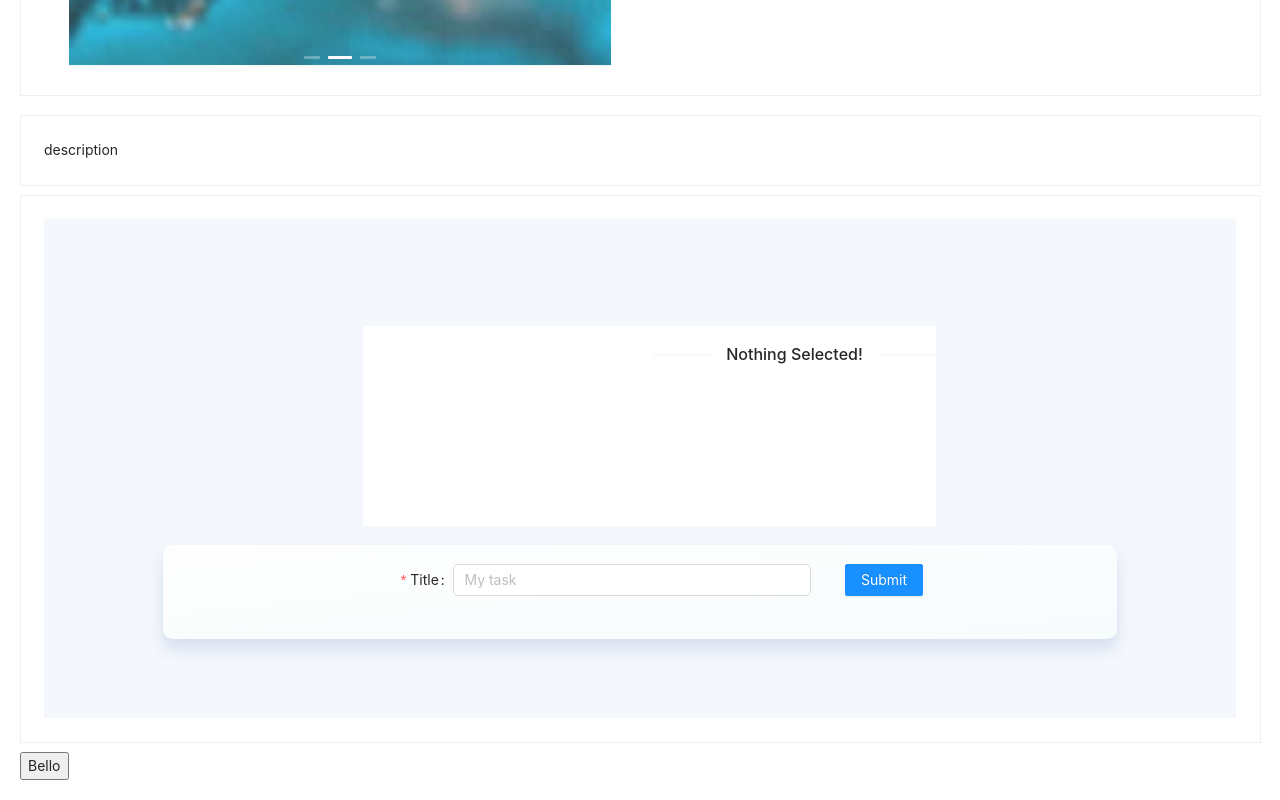
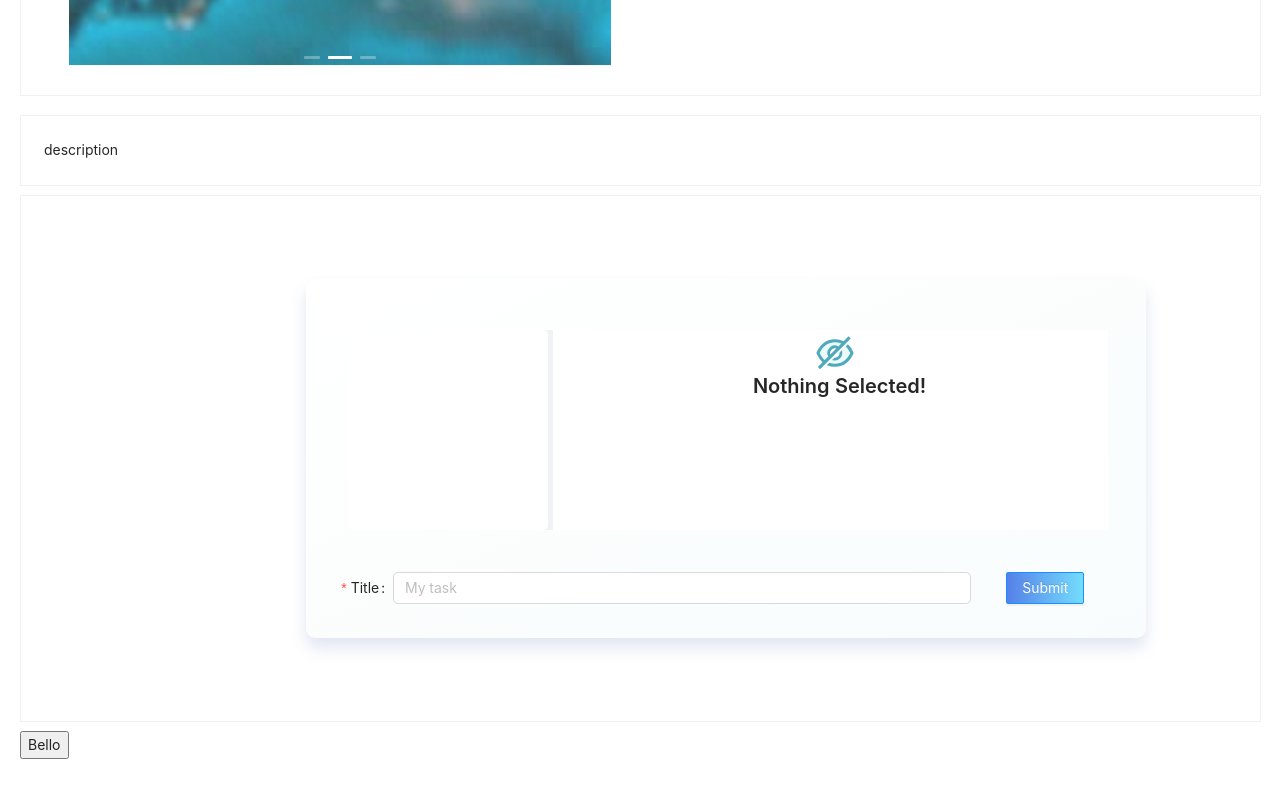
Before and after one commit to armingh2000/arsam-front, a React (Create React App) app: page /event in a window 1280 px wide. Shown: the part 399-1199 px from the top of the page. After the commit the page ends 1178 px from the top, so only its background shows below. Built offline with nearby package versions, Linux system fonts and the light colour scheme.

Commit message:
TasksOver

```diff
--- a/src/view/scripts/pages/event/blocks/TaskForm.js
+++ b/src/view/scripts/pages/event/blocks/TaskForm.js
@@ -63,7 +63,6 @@ export default class TaskForm extends React.Component{
             },
           };
         return (
-            <div className="box">
 
                 <Form
                     name="basic"
@@ -71,7 +70,7 @@ export default class TaskForm extends React.Component{
                     className="center-form"
                     >
                    <Row>
-                   <Col span={12} offset={5}><Form.Item
+                   <Col span={18} offset={1}><Form.Item
                    label="Title"
                    name="Title"
                    rules={[{ required: true, message: this.state.error }]}
@@ -85,16 +84,14 @@ export default class TaskForm extends React.Component{
 
                   </Form.Item></Col>
                   <Col offset={1}><Form.Item>
-                  <Button style={{display: 'flex'}} type="primary" htmlType="submit">
+                  <Button className="Task-Button-Style" type="primary" htmlType="submit">
                   Submit
                   </Button>
-              </Form.Item></Col>
+                </Form.Item></Col>
                   </Row>
 
                     </Form>
 
-
-            </div>
         )
     }
 }
--- a/src/view/scripts/pages/event/blocks/Tasks.js
+++ b/src/view/scripts/pages/event/blocks/Tasks.js
@@ -1,32 +1,33 @@
-import { Layout, Menu, Divider, AutoComplete } from 'antd';
+import { Layout, Menu, Col, AutoComplete, Typography, Row } from 'antd';
 import React from 'react';
 import { connect } from 'react-redux';
 import SubTask from './SubTask';
 import MenuItem from 'antd/lib/menu/MenuItem';
 import { selectSubTask } from '../../../../../core/event/actions/taskActions';
+import {EyeInvisibleTwoTone} from '@ant-design/icons'
 
 
 const {Header, Content, Sider} = Layout
+const {Title} = Typography
 
 const Tasks = (props) => {
 
 
     const chooseSubTask = (id) => {
-        console.log(id)
         props.dispatch(selectSubTask(id))
     }
     return (
-        <Layout style={{
-            width: '60%',
-            marginLeft : '21%',
-            marginTop : '5%'
-        }}>
-        <Sider theme="light" width={260}
-        className="site-layout-background" style={{
-            overflow: 'auto',
-            height: '50vh',
-            maxHeight : 200
-          }}>
+
+            <Layout
+            className="get-border-radius"
+            style={{
+                width: '95vh',
+                marginLeft: '5%',
+                marginTop : '5%',
+            }}
+            >
+            <Sider theme="light"
+            className="site-layout-background get-border-radius get-shadow menu-tasks-get-style">
             <Menu
             mode="inline"
             maxHeight={180}
@@ -41,20 +42,25 @@ const Tasks = (props) => {
             </Menu>
             </Sider>
             <Content
-          width={600}
-          style={{
-            backgroundColor : 'white',
-            paddingLeft : 30,
-            maxWidth : 630
-          }}
+            className="content-style"
             >
             {
             props.event.selectedTask ?  <SubTask key={props.event.selectedTask.id} {...props.event.selectedTask} ></SubTask> :
-            <Divider>Nothing Selected!</Divider>
+                <div >
+                    <Row className="Nothing-Shown">
+                    <EyeInvisibleTwoTone
+                    twoToneColor="#4eaaba"
+                    style={{
+                        fontSize : '38px',
+                    }}/>
+                    </Row>
+                    <Row className="Nothing-Shown">
+                    <Title level={4} className="Nothing-Selected-Style">Nothing Selected!</Title>
+                    </Row>
+                </div>
             }
             </Content>
             </Layout>
-
     )
 }
 
--- a/src/view/scripts/pages/event/show-event/components/EventGrid.jsx
+++ b/src/view/scripts/pages/event/show-event/components/EventGrid.jsx
@@ -51,10 +51,14 @@ const EventGrid = ({event, dispatch}) =>
             </Card.Grid>
             <Card.Grid style={{width:"100%", margin:"10px 0"}}>
             <div id="components-checkList">
+            <div
+            className="box"
+            >
             <Tasks></Tasks>
             <TaskForm
             onSubmit={(task) => {dispatch(addTask(task))}}
             onStatusChange={(task) => {dispatch(changeStatus(task.id, task))}}></TaskForm>
+            </div>
             </div>
             </Card.Grid>
 
--- a/src/view/styles/components/checkList.scss
+++ b/src/view/styles/components/checkList.scss
@@ -1,29 +1,5 @@
-// @import url('https://fonts.googleapis.com/css?family=Noto+Sans:400,400i,700,700i&subset=greek-ext');
-
-#components-checkList .signup-form {
-    max-width: 300px;
-  }
-  #components-checkList .signup-form-forgot {
-    float: right;
-  }
-  #components-checkList .ant-col-rtl .signup-form-forgot {
-    float: left;
-  }
-  #components-checkList .signup-form-button {
-    width: 100%;
-  }
-
   #components-checkList {
-      // background-image: url("https://images.pexels.com/photos/891252/pexels-photo-891252.jpeg?auto=compress&cs=tinysrgb&dpr=2&h=750&w=1260");
-      background-position: center;
-      background-origin: content-box;
-      background-repeat: no-repeat;
-      background-size: cover;
-      // min-height:100vh;
-      background-color: #f4f7fc;
       padding: 5% 10%;
-      // background:
-      // font-family: 'Noto Sans', sans-serif;
   }
 
   #components-checkList .text-center{
@@ -39,10 +15,13 @@
   #components-checkList .box{
     background: linear-gradient(to bottom right, rgba(255, 255, 255, 0.89) 0%, rgba(247, 252, 252,0.89) 100%);
       border-radius:10px;
-      padding: 2% 7%;
-    box-shadow: 0px 10px 15px rgba(61, 99, 174, 0.16);
+      padding: 1% 0%;
+      height: 20%;
+      width: 105vh;
+      box-shadow: 0px 10px 15px rgba(61, 99, 174, 0.16);
+      margin-left: 15%;
     // margin: 50px 0px;
-    margin: 2% 0%;
+    // margin: 10% 0%;
     // background-color: #fff;
     // text-align: center;
   }
@@ -197,6 +176,7 @@
   }
 
   #components-checkList .center-form{
+    margin-top: 5%;
     margin-left: 0%;
   }
 
@@ -226,3 +206,72 @@
   #components-checkList .date-picker-width{
     width: 100%;
   }
+
+  #components-checkList .menu-tasks-get-style{
+    overflow: auto;
+    height: 25vh;
+    width : 260 ;
+    margin-left: 0px;
+    margin-right: 5px;
+  }
+
+  #components-checkList .content-style{
+    max-width: 580;
+    background-Color : white;
+    padding-top: 0.5%;
+    padding-left: 1%;
+  }
+  #components-checkList .Status-Button-Style{
+      margin-left: 10%;
+  }
+
+  #components-checkList .Delete-Edit-Button{
+      margin-left: 5%;
+      margin-right: 5%;
+  }
+
+  #components-checkList .Nothing-Selected-Style{
+    margin-left: 10px;
+  }
+
+  #components-checkList .Members-Title-Style{
+    margin-left: 0px;
+  }
+  #components-checkList .Tags-Row-Style{
+    margin-right: 10px;
+  }
+
+  #components-checkList .Firt-Row-Padding{
+    padding-top: 70px;
+  }
+
+  #components-checkList .Task-Button-Style{
+    background: rgb(86, 128, 233);
+
+    background: linear-gradient(to right, rgba(86, 128, 233, 1) 0%, rgba(116, 221, 252, 1) 100%);
+  }
+
+  #components-checkList .Status-Button-Todo-Style{
+    background: rgb(84, 172, 194);
+
+    background: linear-gradient(to right, rgb(124, 211, 196) 0%, rgb(152, 226, 195) 100%);
+  }
+  #components-checkList .Status-Button-Doing-Style{
+    background: rgb(220, 233, 104);
+
+    background: linear-gradient(to right, rgb(230, 243, 109) 0%, rgb(241, 218, 86) 100%);
+  }
+  #components-checkList .Status-Button-Done-Style{
+    background: rgb(158, 221, 182);
+
+    background: linear-gradient(to right, rgb(73, 182, 100) 0%, rgb(101, 209, 87) 100%);
+  }
+
+  #components-checkList .Dropdown-Background{
+    background-color: #73CAC5;
+  }
+
+  #components-checkList .Nothing-Shown{
+    justify-content: center;
+    display: flex;
+  }
```
Also changed, not shown: src/view/scripts/pages/event/blocks/SubTask.js (+34 -37 lines). Lines whose indentation alone changed are shown as unchanged.
